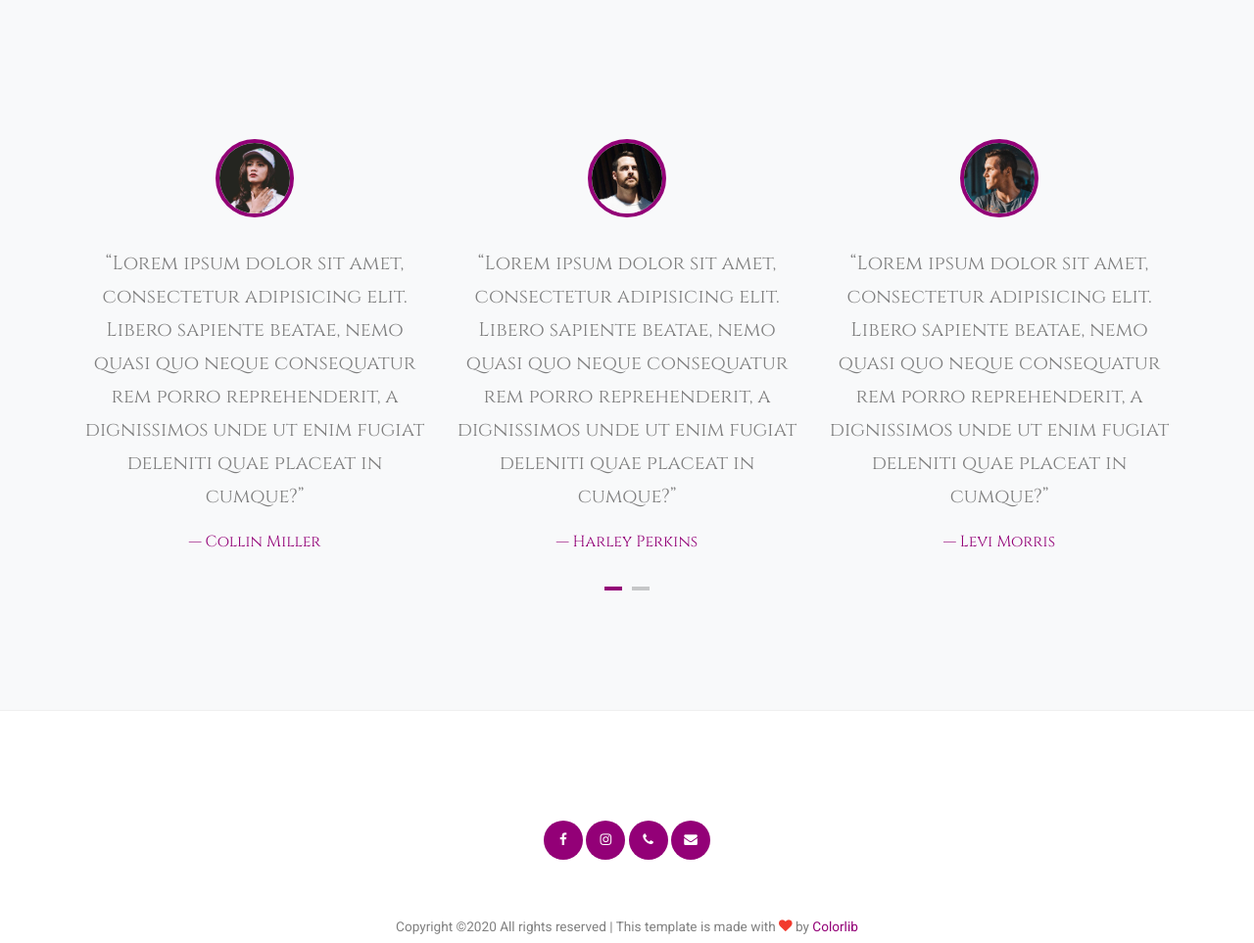
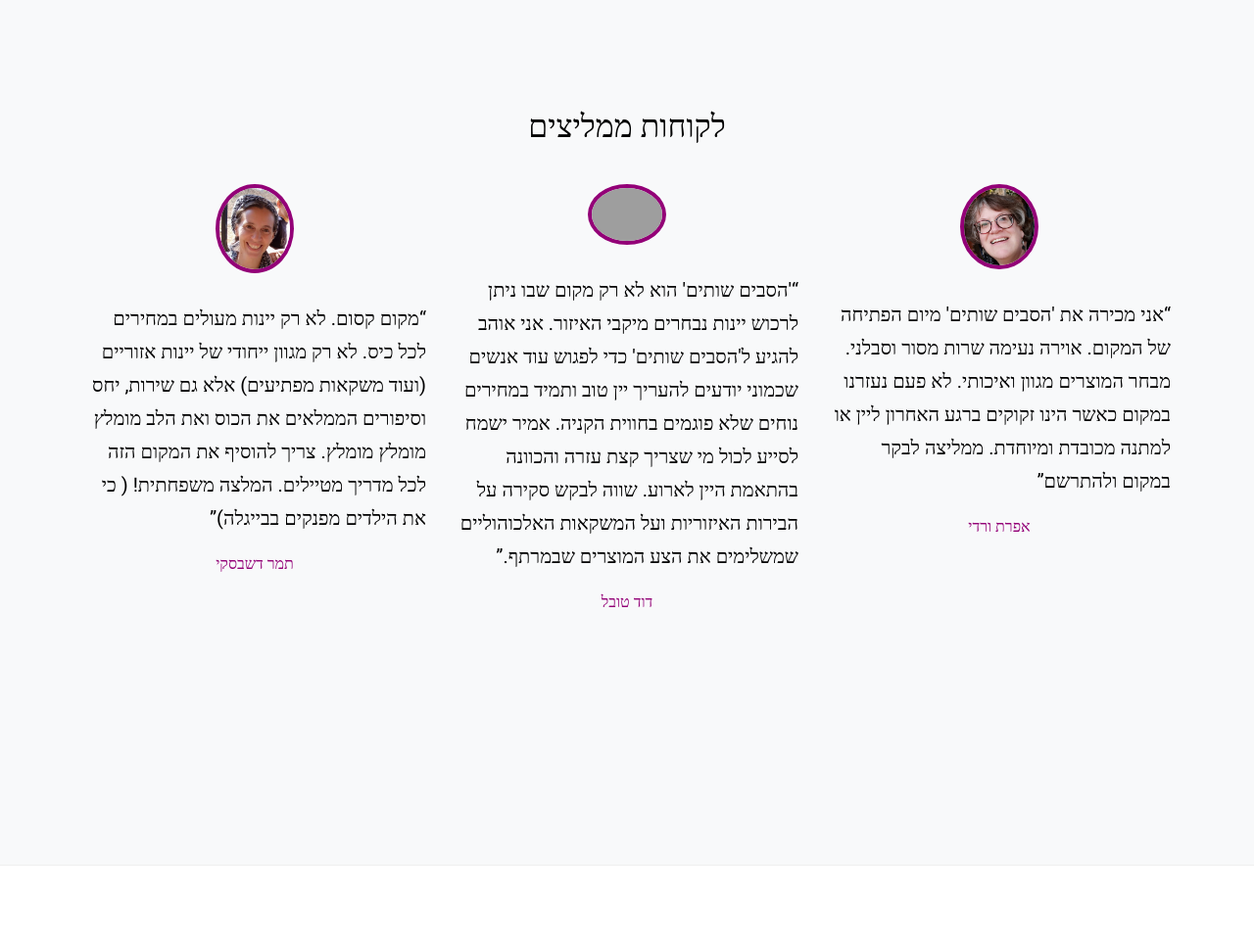
Before and after one commit to shanirabi/hasabim_shotim_site, a Django app: page /products/ in a window 1280 px wide. Shown: the part 1223-2186 px from the top of the page at 98% size. Run offline with Django 3.2, Linux system fonts and the light colour scheme; data that the repository does not hold is empty; some libraries are stand-ins or nearby versions; some web fonts are replaced; grey boxes are pictures that could not be loaded.

Commit message:
recommendations on product list page

```diff
--- a/products/templates/products/list.html
+++ b/products/templates/products/list.html
@@ -64,29 +64,35 @@
 
     <div class="site-section bg-light">
       <div class="container">
+        <div class="row mb-5">
+          <div class="col-12 section-title text-center mb-5">
+            <h2 class="d-block">לקוחות ממליצים</h2>
             <div class="owl-carousel owl-slide-3 owl-slide">
-
                 <blockquote class="testimony">
-            <img src="{% static 'images/person_1.jpg'%}" alt="Image">
-            <p>&ldquo;Lorem ipsum dolor sit amet, consectetur adipisicing elit. Libero sapiente beatae, nemo quasi quo neque consequatur rem porro reprehenderit, a dignissimos unde ut enim fugiat deleniti quae placeat in cumque?&rdquo;</p>
-            <p class="small text-primary">&mdash; Collin Miller</p>
+                  <img src="{% static 'images/tamar_dash.png' %}" alt="Image">
+                  <p class="rtl">&ldquo;מקום קסום. לא רק יינות מעולים במחירים לכל כיס. לא רק מגוון ייחודי של יינות אזוריים (ועוד משקאות מפתיעים) אלא גם שירות, יחס וסיפורים הממלאים את הכוס ואת הלב
+                                        מומלץ מומלץ מומלץ.
+                                        צריך להוסיף את המקום הזה לכל מדריך מטיילים.
+                                        המלצה משפחתית! ( כי את הילדים מפנקים בבייגלה)&rdquo;</p>
+                  <p class="small text-primary"> תמר דשבסקי </p>
                 </blockquote>
                 <blockquote class="testimony">
-            <img src="{% static 'images/person_2.jpg'%}" alt="Image">
-            <p>&ldquo;Lorem ipsum dolor sit amet, consectetur adipisicing elit. Libero sapiente beatae, nemo quasi quo neque consequatur rem porro reprehenderit, a dignissimos unde ut enim fugiat deleniti quae placeat in cumque?&rdquo;</p>
-            <p class="small text-primary">&mdash; Harley Perkins</p>
+                  <img src="{% static 'images/david_img.JPG' %}" alt="Image">
+                  <p class = "rtl">&ldquo;'הסבים שותים' הוא לא רק מקום שבו ניתן לרכוש יינות נבחרים מיקבי האיזור. אני אוהב להגיע ל'הסבים שותים' כדי לפגוש עוד אנשים שכמוני יודעים להעריך יין טוב ותמיד במחירים נוחים שלא פוגמים בחווית הקניה. אמיר ישמח לסייע לכול מי שצריך קצת עזרה והכוונה בהתאמת היין לארוע. שווה לבקש סקירה על הבירות האיזוריות ועל המשקאות האלכוהוליים שמשלימים את הצע המוצרים שבמרתף.&rdquo;</p>
+                  <p class="small text-primary">דוד טובל</p>
                 </blockquote>
                 <blockquote class="testimony">
-            <img src="{% static 'images/person_3.jpg'%}" alt="Image">
-            <p>&ldquo;Lorem ipsum dolor sit amet, consectetur adipisicing elit. Libero sapiente beatae, nemo quasi quo neque consequatur rem porro reprehenderit, a dignissimos unde ut enim fugiat deleniti quae placeat in cumque?&rdquo;</p>
-            <p class="small text-primary">&mdash; Levi Morris</p>
+                  <img src="{% static 'images/efrat_img.jpg' %}" alt="Image">
+                  <p class = "rtl">&ldquo;אני מכירה את 'הסבים שותים' מיום הפתיחה של המקום. אוירה נעימה שרות מסור וסבלני. מבחר המוצרים מגוון ואיכותי. לא פעם נעזרנו במקום כאשר הינו זקוקים ברגע האחרון ליין או למתנה מכובדת ומיוחדת. ממליצה לבקר במקום ולהתרשם&rdquo;</p>
+                  <p class="small text-primary">אפרת ורדי</p>
                 </blockquote>
-          <blockquote class="testimony">
-            <img src="{% static 'images/person_1.jpg'%}" alt="Image">
+                <!-- <blockquote class="testimony">
+                  <img src="{% static 'images/person_1.jpg' %}" alt="Image">
                   <p>&ldquo;Lorem ipsum dolor sit amet, consectetur adipisicing elit. Libero sapiente beatae, nemo quasi quo neque consequatur rem porro reprehenderit, a dignissimos unde ut enim fugiat deleniti quae placeat in cumque?&rdquo;</p>
                   <p class="small text-primary">&mdash; Allie Smith</p>
-          </blockquote>
-
+                </blockquote> -->
+        </div>
+      </div>
     </div>
     </div>
     </div>
```
Lines whose indentation alone changed are shown as unchanged.
